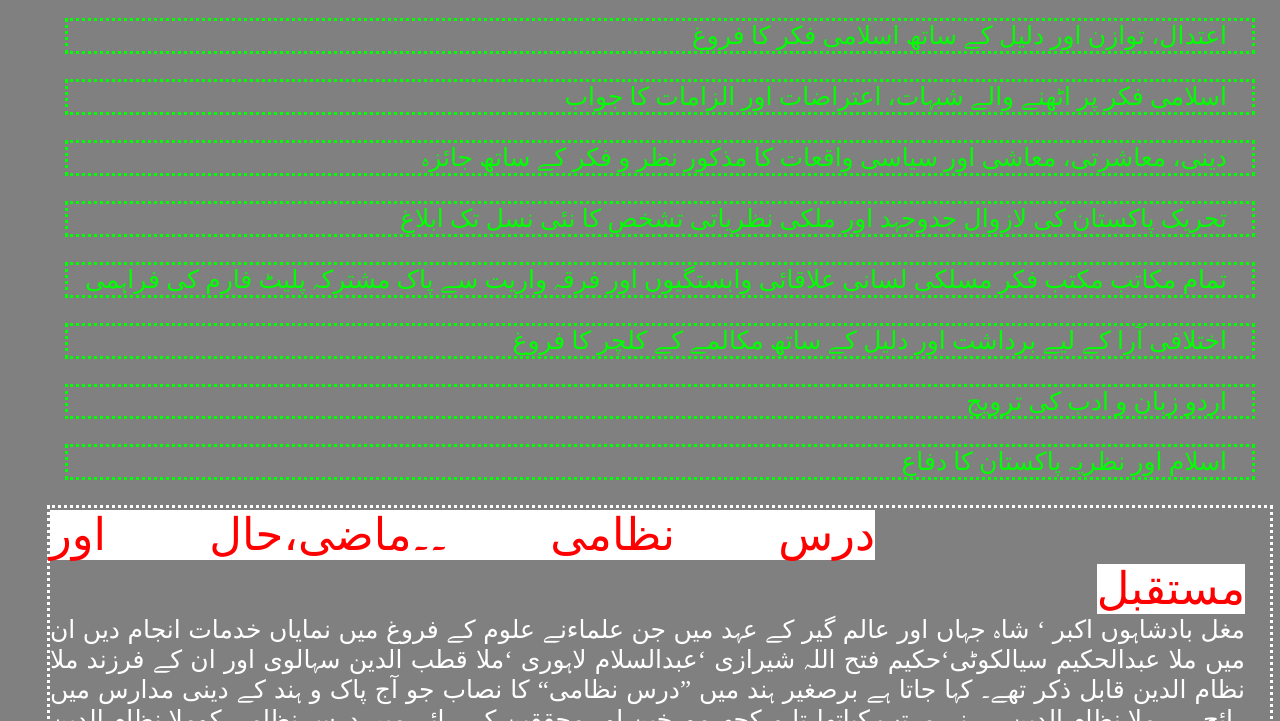
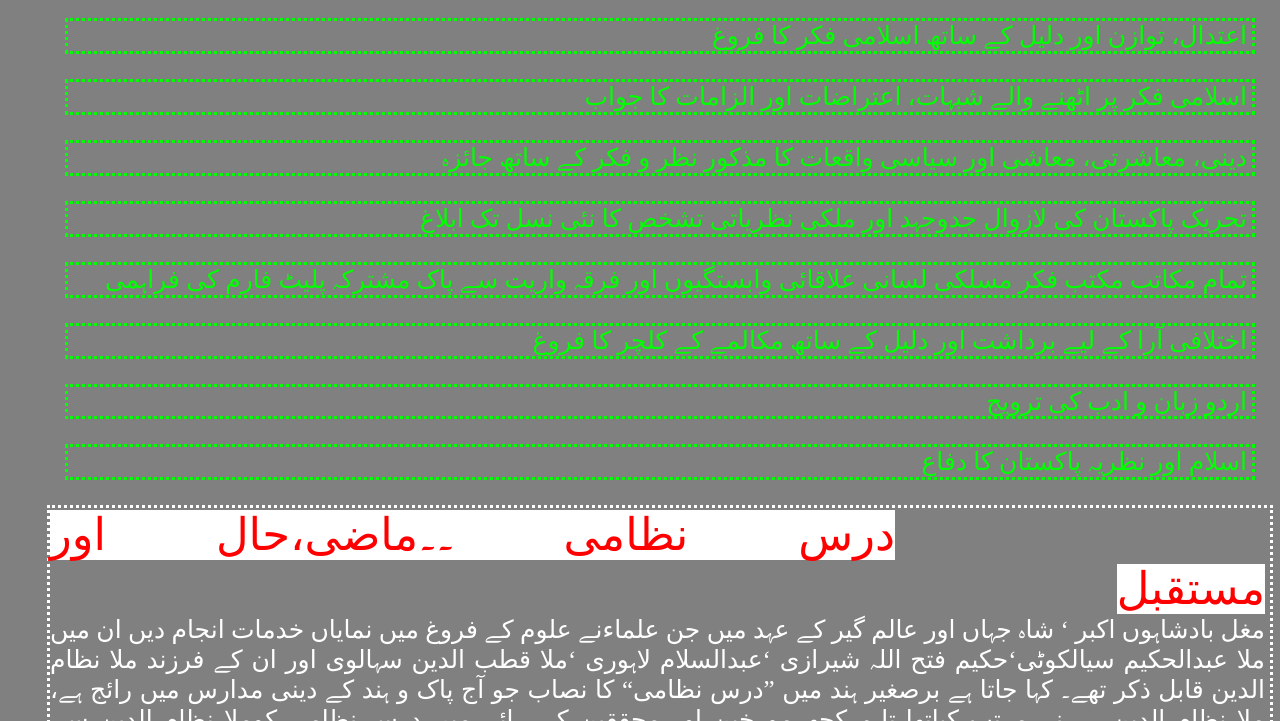
Before and after one commit to HafizMudasserMonzoor/Isdp-website_2, a plain HTML site: page index.html in a window 1280 px wide. Shown: the part 379-1100 px from the top of the page. Drawn offline with Linux system fonts and the light colour scheme.

Commit message:
changing

```diff
--- a/stylesheet.css
+++ b/stylesheet.css
@@ -29,8 +29,8 @@ text-align: justify;
 color:blue;
 font-family:Jameel Noori Nastaleeq;
 font-size:30px;
-border: dotted;
-padding-right:25px;
+border-style: dotted;
+padding-right:5px;
 margin:30px;
 }
 #h1{
```
